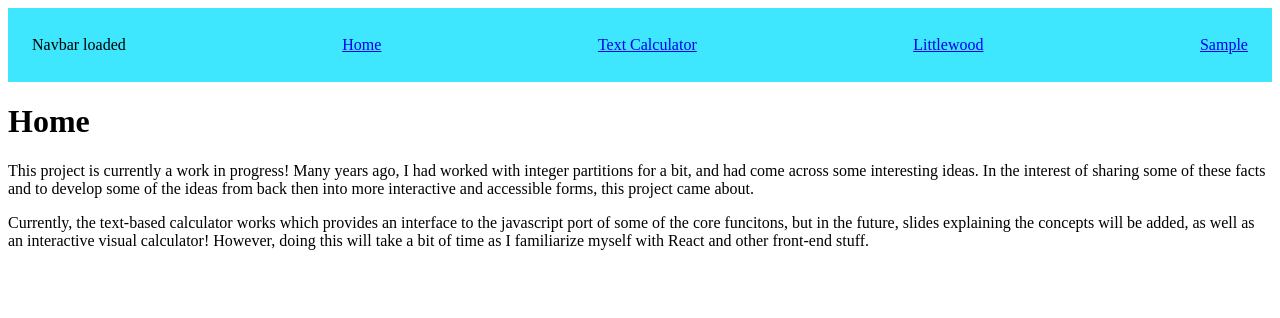
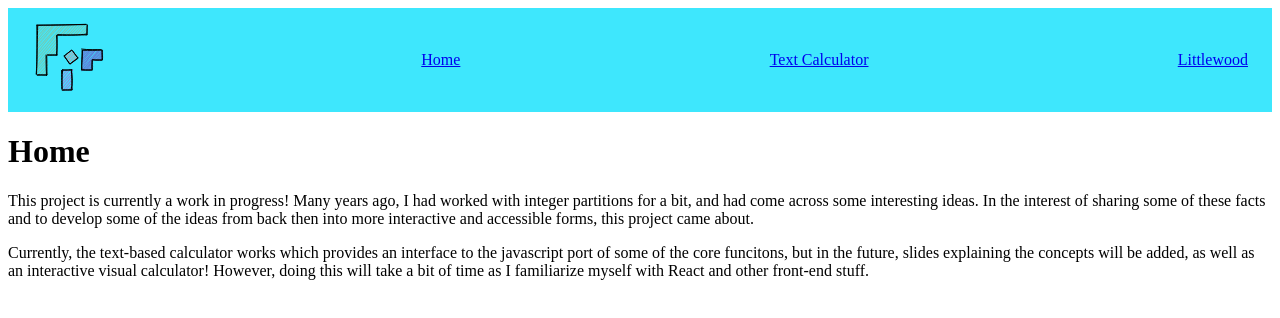
Before and after one commit to kna163/partitions, a React (Vite) app: page / in a window 1280 px wide. Shown: the top 318 px of the page. Built offline with nearby package versions, Linux system fonts and the light colour scheme.

Commit message:
navbar loaded!

```diff
--- a/package.json
+++ b/package.json
@@ -19,7 +19,7 @@
     "vite": "^7.1.3"
   },
   "overrides": {
-  "react": "19.2.0",
-  "react-dom": "19.2.0"
+    "react": "19.2.0",
+    "react-dom": "19.2.0"
+  }
 }
-}
--- a/src/site/components/Navbar.jsx
+++ b/src/site/components/Navbar.jsx
@@ -1,15 +1,17 @@
 import {NavLink} from 'react-router-dom';
 import './Navbar.css';
+import RoughBasic from "../components/RoughBasic.jsx";
+
 
 export default function Navbar() {
     return (
         <nav>
-            <p>Navbar loaded</p>
+            <RoughBasic />
             <NavLink to="/" end> Home </NavLink>
             <NavLink to="/basic">Text Calculator</NavLink>
             {/* <NavLink to="/visual">Visual Editor</NavLink> */}
             <NavLink to="/littlewood">Littlewood</NavLink>
-            <NavLink to="/sample">Sample</NavLink>
+            {/* <NavLink to="/sample">Sample</NavLink> */}
         </nav>
     );
 }
--- /dev/null
+++ b/src/site/components/RoughBasic.jsx
@@ -0,0 +1,31 @@
+import rough from 'roughjs';
+import { useEffect, useRef } from "react";
+
+export default function RoughBasic() {
+  const canvasRef = useRef(null);
+
+  useEffect(() => {
+    const canvas = canvasRef.current;
+    const rc = rough.canvas(canvas);
+    const ctx = canvas.getContext("2d");
+
+    // clear + draw once
+    ctx.clearRect(0, 0, canvas.width, canvas.height);
+    rc.polygon([[5,5],[55,5],[55,15],[25,15],[25,35],[15,35],[15,55],[5,55],[5,5]], {roughness: 0.5, hachureGap: 1.5, fill: "darkseagreen"});
+    rc.polygon([[40,30],[46,38],[38,44],[32,36],[40,30]], {roughness: 0.5, hachureGap: 1.5, fill: "lightcoral"})
+    rc.polygon([[30,50],[40,50],[40,70],[30,70],[30,50]],  {roughness: 0.5, hachureGap: 1.5, fill: "mediumorchid"})
+    rc.polygon([[50,30],[70,30],[70,40],[60,40],[60,50],[50,50],[50,30]], {roughness: 0.5, hachureGap: .8, fill: "slateblue"});
+    // rc.rectangle(50, 50, 200, 100, { fill: "lightblue" });
+    // rc.circle(150, 150, 80, { roughness: 2, stroke: "red" });
+
+  }, []);
+
+  return (
+    <canvas
+      ref={canvasRef}
+      width={80}
+      height={80}
+    //   style={}
+    />
+  );
+}
--- a/src/site/pages/Sample.jsx
+++ b/src/site/pages/Sample.jsx
@@ -4,7 +4,7 @@ import RevealMath from "reveal.js/plugin/math/math.esm.js";
 // import "reveal.js/dist/reveal.css";
 // import "reveal.js/dist/theme/sky.css";
 import Navbar from "../components/Navbar.jsx";
-
+import RoughBasic from "../components/RoughBasic.jsx";
 
 import RevealWrapper from "../components/RevealWrapper.jsx";
 // Make sure reveal.js is installed with npm for the following imports to work
@@ -22,8 +22,11 @@ return (
         <section>
           <h2>Slide 1</h2>
           <p>Hello world!</p>
+          <RoughBasic />
         </section>
-        <section><h2>Slide 2</h2></section>
+        <section><h2>Slide 2</h2>
+                  <RoughBasic />
+</section>
       </RevealWrapper>
       </div>
 
```
